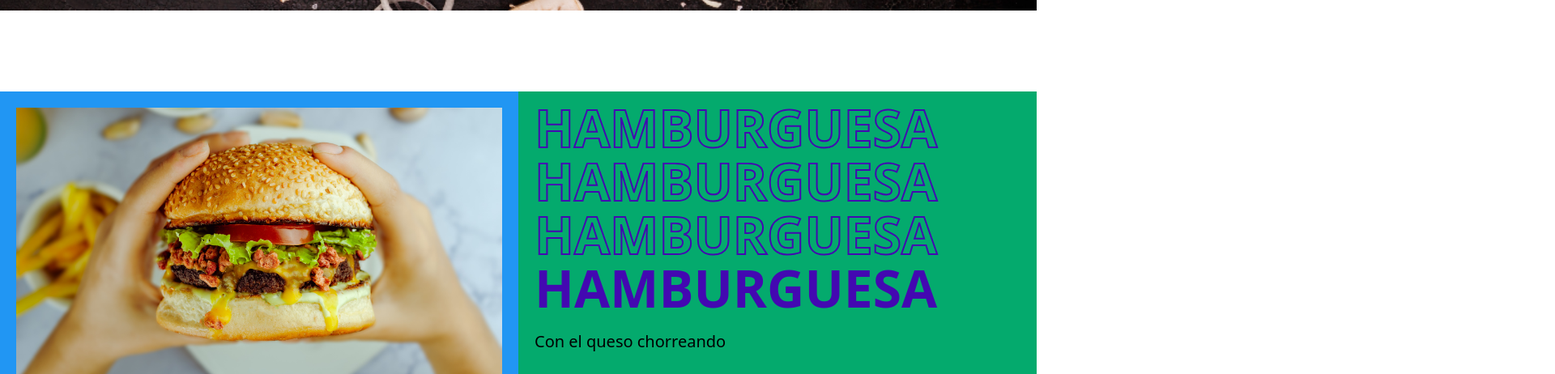
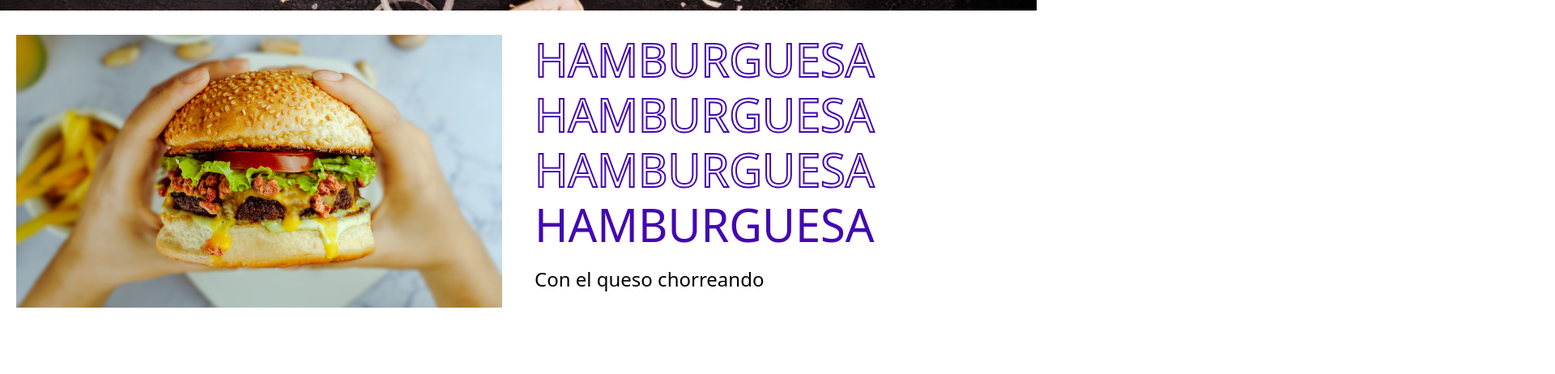
Before and after one commit to alu0101333588/UYA_Proyecto, a plain HTML site: page index.html in a window 1280 px wide. Shown: the part 807-1269 px from the top of the page at 81% size, 1920 px wide, since content can reach past the window. Drawn offline with nearby package versions, Linux system fonts and the light colour scheme.

Commit message:
inicio-hacerpedido

```diff
--- a/index.html
+++ b/index.html
@@ -99,18 +99,20 @@
     </div>
 
     <!--Contenido-->
-    <div class="col" style="height: 100px; width: 20000px; image-orientation: right; width: 45%;"></div>
 
+    <div class="contenedor">
     <div class="left">
       <img src="./images/hamburger3.png" class="img-content" alt="Fotografía hamburguesa" width="800px" height="me-auto" fill="currentColor">
     </div>
-    <div class="right" style="line-height: 50px; text-align: left;">
-      <p class="texto-borde" style="font-size: 400%;"><strong>HAMBURGUESA</strong></p>
-      <p class="texto-borde" style="font-size: 400%;"><strong>HAMBURGUESA</strong></p>
-      <p class="texto-borde" style="font-size: 400%;"><strong>HAMBURGUESA</strong></p>
-      <p style="font-size: 2em; color: rgb(67, 8, 177); font-size: 400%"><strong>HAMBURGUESA</strong></p>
-      <a style="color: black; font-size: 1.25em;"> Con el queso chorreando </a><br>
+    <div class="right" style="text-align: left">
+      <h1 class="texto-borde" style="font-size: 350%; line-height: 60px;">HAMBURGUESA</h1>
+      <h1 class="texto-borde" style="font-size: 350%; line-height: 60px;">HAMBURGUESA</h1>
+      <h1 class="texto-borde" style="font-size: 350%; line-height: 60px;">HAMBURGUESA</h1>
+      <h1 style="font-size: 2em; color: rgb(67, 8, 177); font-size: 350%; line-height: 60px;">HAMBURGUESA</h1>
+      <a style="color: black; font-size: 150%; line-height: 60px;"> Con el queso chorreando </a><br>
     </div>
+    </div>
+
 
     <!--
     <div class="container text-center">
@@ -130,7 +132,7 @@
       </div>
     </div>-->
 
-    <div class="col" style="width: auto; height: 100px; width: 20000px;"></div>
+    <div class="col" style="width: auto; height: 100px; width: 100%;"></div>
 
 
 
--- a/style.css
+++ b/style.css
@@ -25,7 +25,7 @@ footer {
 
 
 .contenedor {
-    width: 90%;
+    width: 100%;
     align-items: center;
     height: 500px;
     margin: 10px auto;
@@ -51,17 +51,19 @@ footer {
 }
 
 .left {
-    background-color: #2196F3;
     padding: 20px;
     float: left;
     width: 50%; /* The width is 20%, by default */
 }
 
 .right {
-    background-color: #04AA6D;
     padding: 20px;
     float: left;
     width: 50%; /* The width is 20%, by default */
+
+    background-color: white;
+    margin-top:0cm;
+    margin-bottom: 1cm;
 }
 
 .img-content{
```
Also changed, not shown: order.html (+12 -0 lines).
